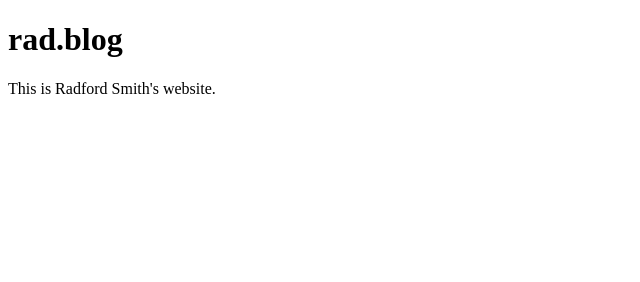
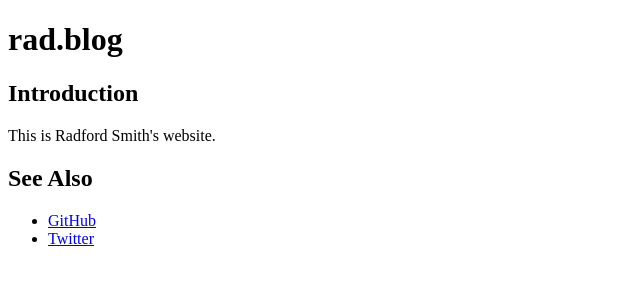
Before and after one commit to rads/prod.rad.blog, a plain HTML site: page index.html in a window 1280 px wide. Shown: the whole page, without its empty margins (0-640 px from the left). Drawn offline with Linux system fonts and the light colour scheme.

Commit message:
Add links

```diff
--- a/index.html
+++ b/index.html
@@ -11,6 +11,12 @@
 <div id="header">
 <h1 class="title">rad.blog</h1>
 </div>
+<h2 id="introduction">Introduction</h2>
 <p>This is Radford Smith's website.</p>
+<h2 id="see-also">See Also</h2>
+<ul>
+<li><a href="https://github.com/rads">GitHub</a></li>
+<li><a href="https://twitter.com/radfordsmith">Twitter</a></li>
+</ul>
 </body>
 </html>
```
